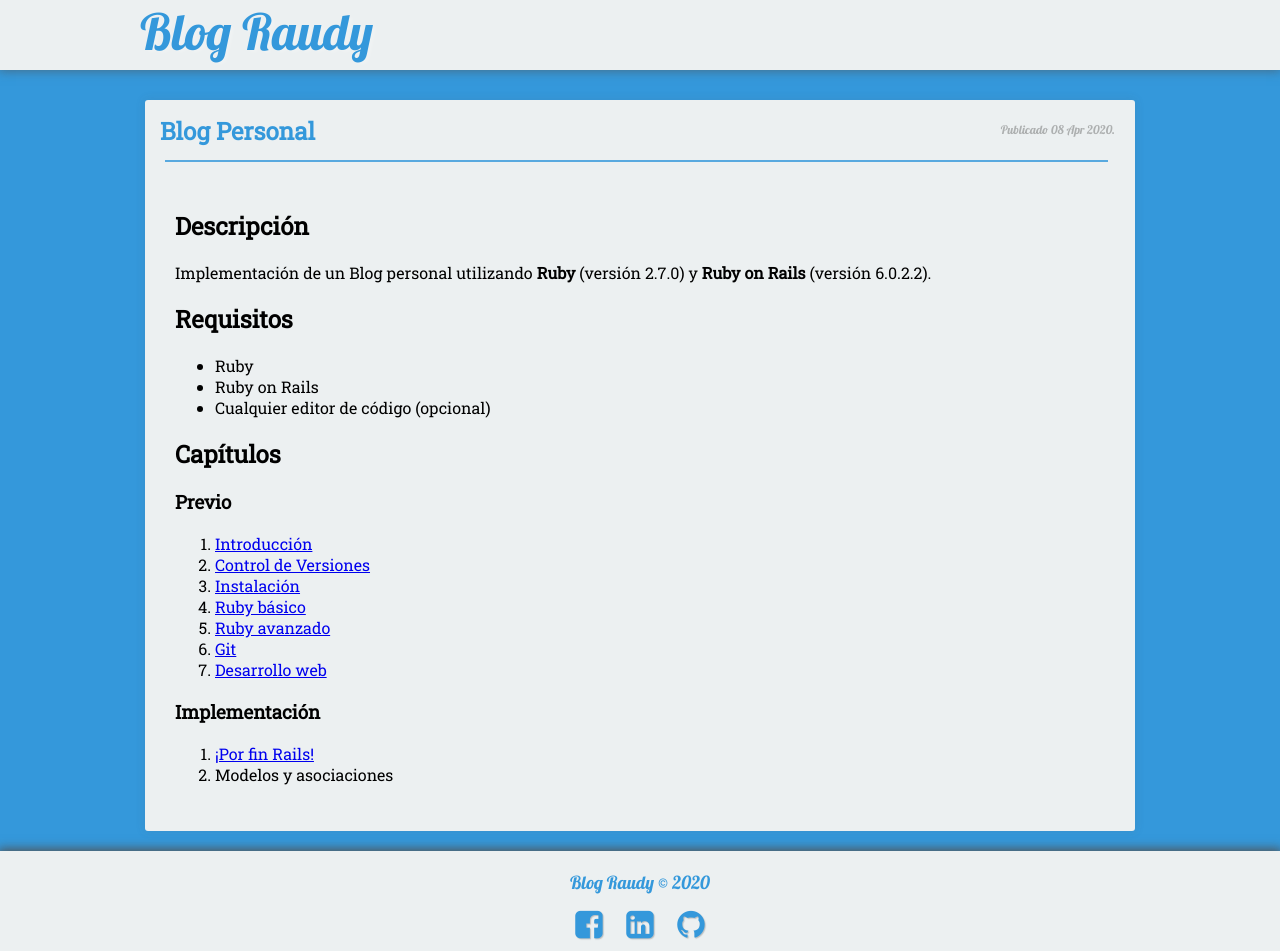
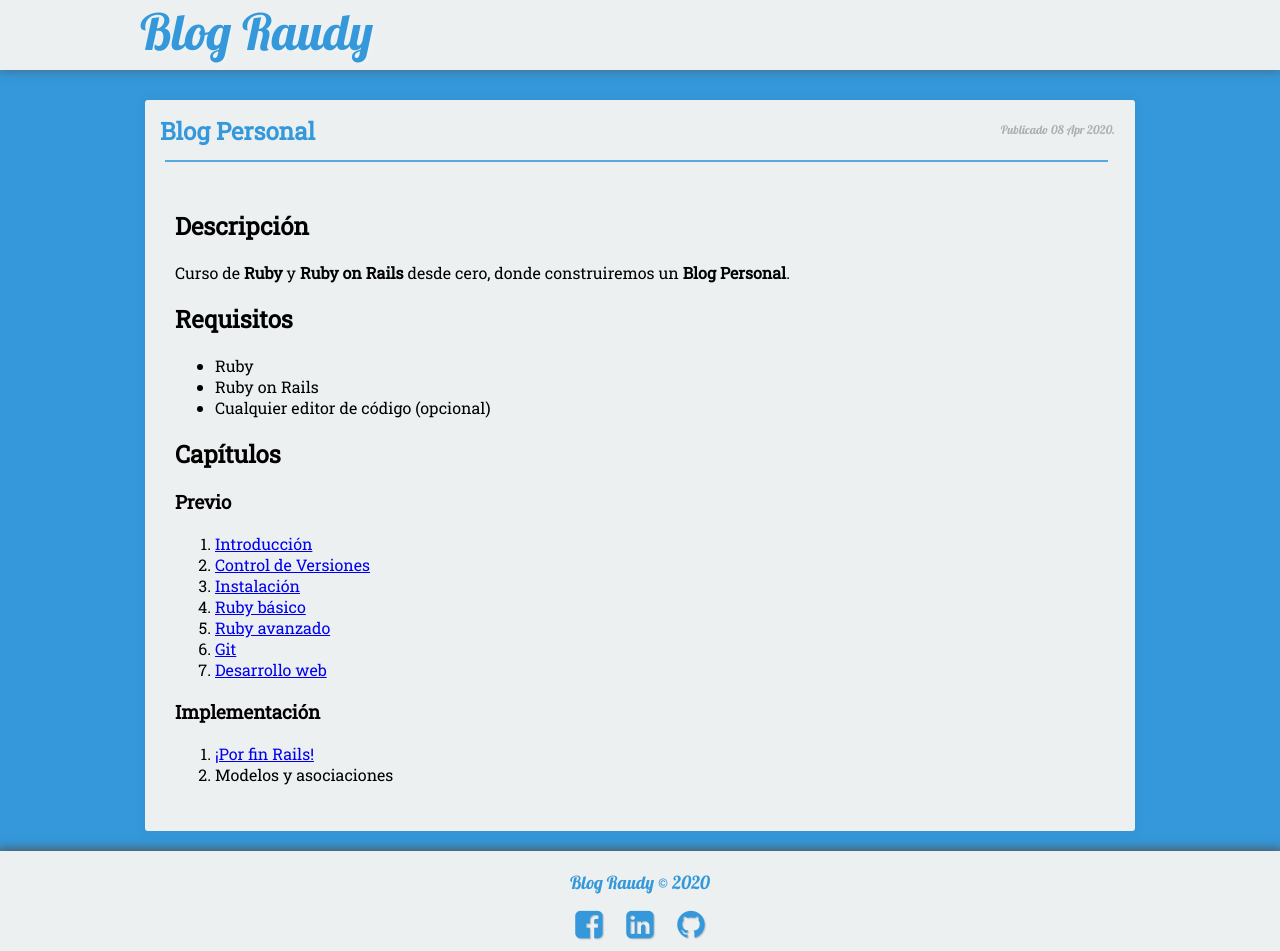
Before and after one commit to nisoto/Blog-anterior-2.0, a Jekyll site: the page built from _posts/2020-04-08-blog-rails.md, in a window 1280 px wide. Built offline with Jekyll 4.4.1, drawn with Linux system fonts in a browser that asks for light colours; nearby versions of some CDN libraries.

Commit message:
Update 2020-04-08-blog-rails.md

```diff
--- a/_posts/2020-04-08-blog-rails.md
+++ b/_posts/2020-04-08-blog-rails.md
@@ -3,7 +3,7 @@ layout: post
 title:  "Blog Personal"
 image: "/assets/img/ruby3.png"
 date:   2020-04-08
-excerpt: "Curso de Ruby on Rails 6 en donde se implementa un Blog Personal"
+excerpt: "Curso de Ruby on Rails desde cero"
 project: true
 tag:
 - Rails
@@ -11,7 +11,7 @@ tag:
 
 ## Descripción
 
-Implementación de un Blog personal utilizando **Ruby** (versión 2.7.0) y **Ruby on Rails** (versión 6.0.2.2).
+Curso de **Ruby** y **Ruby on Rails** desde cero, donde construiremos un **Blog Personal**.
 
 ## Requisitos
 
```
